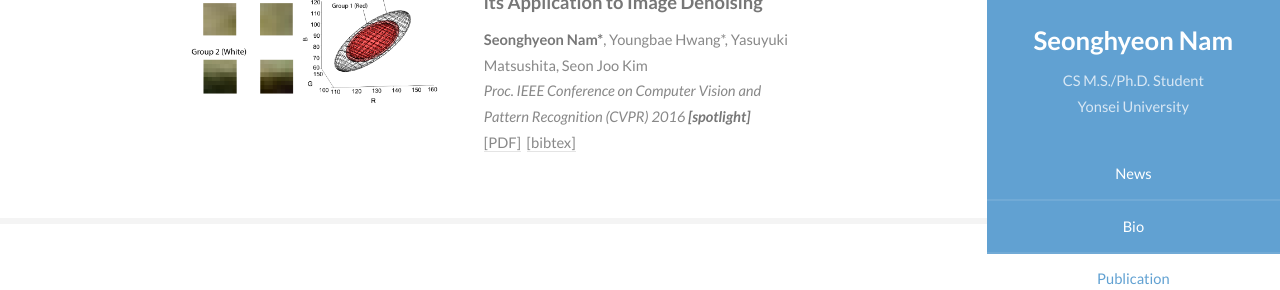
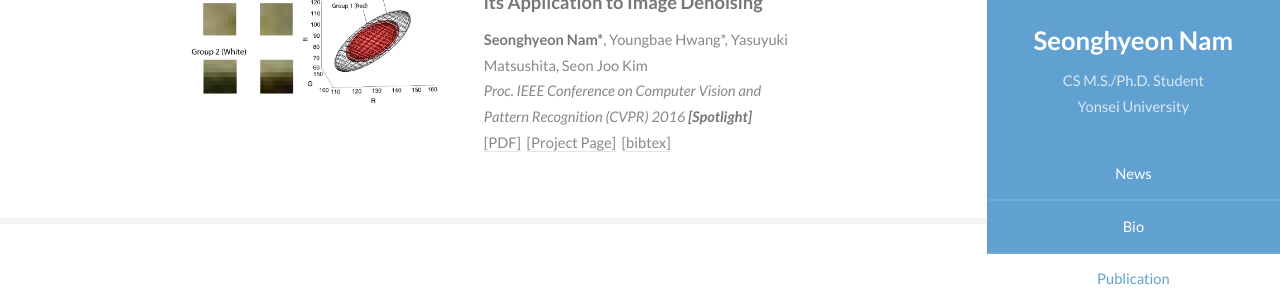
Before and after one commit to woozzu/woozzu.github.io, a Jekyll site: the page built from index.html, in a window 1280 px wide and 900 px high, scrolled down 1142 px. Shown: the part 152-442 px from the top of the window. Built offline with Jekyll 4.4.1, drawn with Linux system fonts in a browser that asks for light colours.

```diff
--- a/_posts/2016-01-23-news.markdown
+++ b/_posts/2016-01-23-news.markdown
@@ -1,7 +1,7 @@
 ---
 layout: post
-title:  "News"
+title:  News
 date:   2016-01-23
 categories: news
 ---
-I awarded a <strong>bronze prize</strong> at <strong>22nd Samsung HumanTech Paper Award</strong>.
+I awarded a **bronze prize** at **22nd Samsung HumanTech Paper Award**.
--- a/_posts/2016-03-02-news.markdown
+++ b/_posts/2016-03-02-news.markdown
@@ -1,7 +1,7 @@
 ---
 layout: post
-title:  "News"
+title:  News
 date:   2016-03-02
 categories: news
 ---
-Our paper <strong>"A Holistic Approach to Cross-Channel Image Noise Modeling and its Application to Image Denoising"</strong> has been accepted as <strong>spotlight</strong> presentation to <strong>CVPR 2016</strong>.
+Our paper **"A Holistic Approach to Cross-Channel Image Noise Modeling and its Application to Image Denoising"** has been accepted as **spotlight** presentation to **CVPR 2016**.
--- a/_posts/2016-03-21-noise-paper.markdown
+++ b/_posts/2016-03-21-noise-paper.markdown
@@ -4,9 +4,10 @@ date:   2016-03-21
 categories: publication
 
 thumbnail: noise_cvpr16.png
-title:  "A Holistic Approach to Cross-Channel Image Noise Modeling and its Application to Image Denoising"
+title:  A Holistic Approach to Cross-Channel Image Noise Modeling and its Application to Image Denoising
 authors: <strong>Seonghyeon Nam*</strong>, Youngbae Hwang*, Yasuyuki Matsushita, Seon Joo Kim
-booktitle: Proc. IEEE Conference on Computer Vision and Pattern Recognition (CVPR) 2016 <strong>[spotlight]</strong>
+booktitle: Proc. IEEE Conference on Computer Vision and Pattern Recognition (CVPR) 2016 <strong>[Spotlight]</strong>
 pdf: noise_cvpr16.pdf
+projecturl: ccnoise
 bibtex : noise_cvpr16.txt
 ---
```
